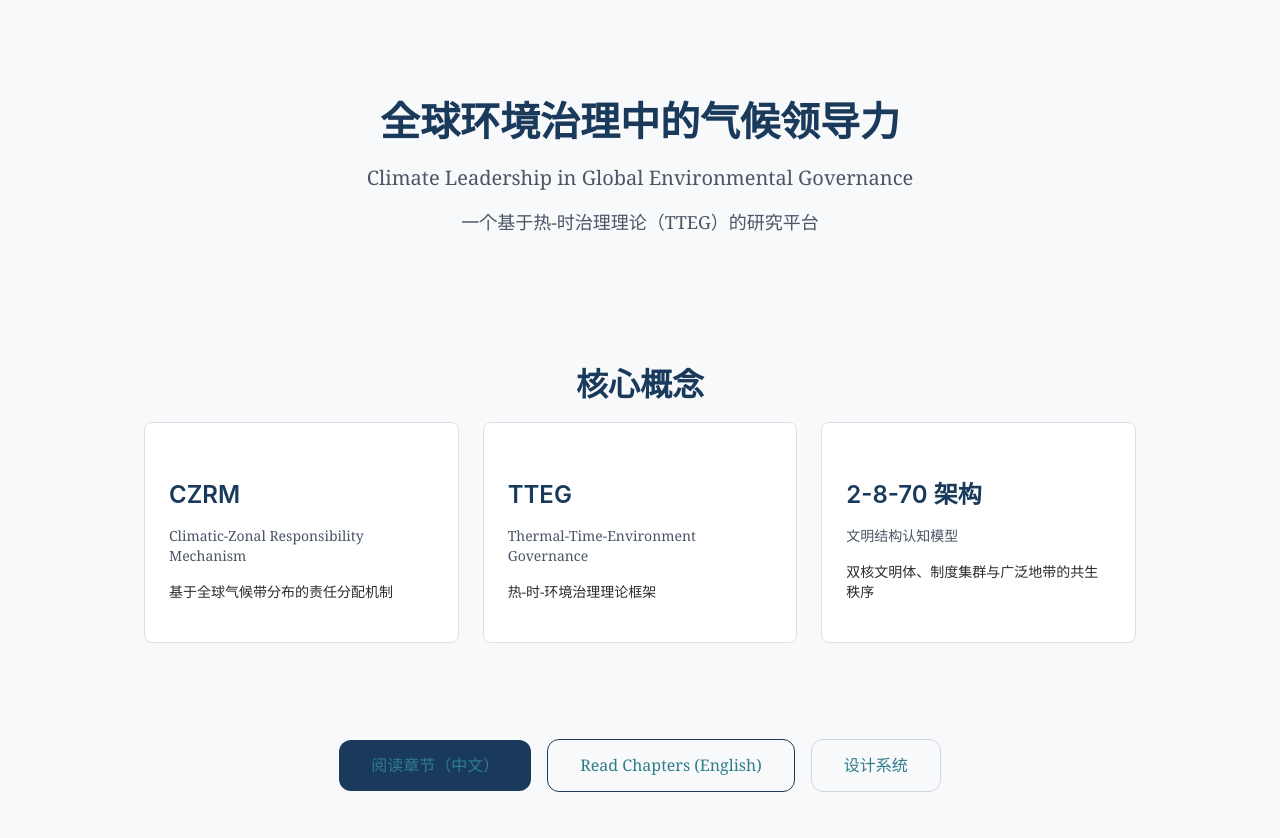
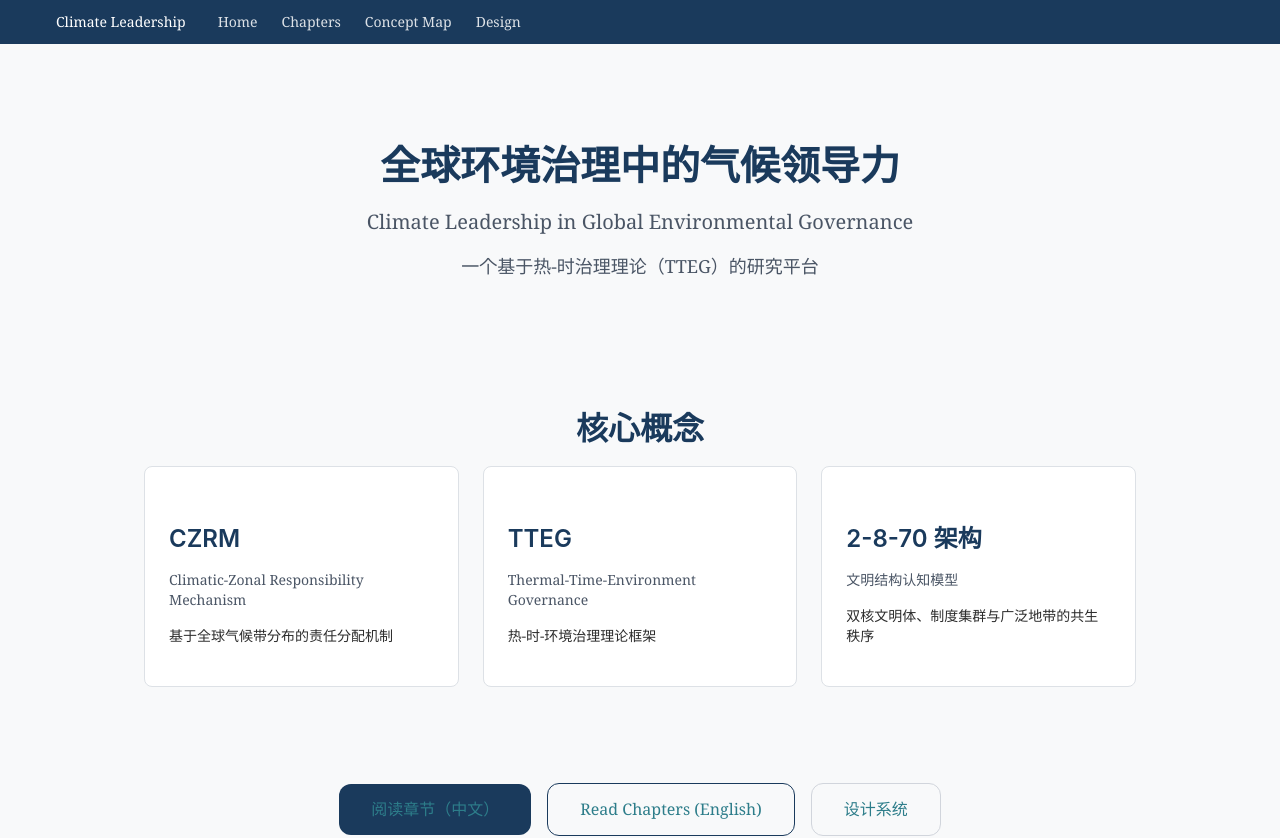
Before and after one commit to simon947161/climate-leadership, a Next.js app: page / in a window 1280 px wide. Shown: the top 838 px of the page. Built offline with nearby package versions, Linux system fonts and the light colour scheme.

Commit message:
Add site-wide navigation header with Home/Chapters/Concept Map/Design links

```diff
--- a/src/app/layout.tsx
+++ b/src/app/layout.tsx
@@ -1,5 +1,6 @@
 import type { Metadata } from "next";
 import { Geist, Geist_Mono } from "next/font/google";
+import Link from "next/link";
 import "./globals.css";
 import BuildInfo from "@/components/BuildInfo";
 
@@ -19,6 +20,13 @@ export const metadata: Metadata = {
   creator: "Design01",
 };
 
+const NAV_LINKS = [
+  { href: "/", label: "Home" },
+  { href: "/chapters/en", label: "Chapters" },
+  { href: "/concept-map", label: "Concept Map" },
+  { href: "/design-system", label: "Design" },
+];
+
 export default function RootLayout({
   children,
 }: Readonly<{
@@ -30,8 +38,47 @@ export default function RootLayout({
       className={`${geistSans.variable} ${geistMono.variable} h-full antialiased`}
     >
       <body className="min-h-full flex flex-col">
-        {children}
-        <footer className="mt-auto">
+        {/* Site Header */}
+        <header
+          style={{ background: "var(--color-primary)", color: "#fff" }}
+          className="flex-shrink-0"
+        >
+          <nav
+            className="mx-auto px-4"
+            style={{ maxWidth: "var(--page-max-width,1200px)" }}
+          >
+            <ul className="flex items-center gap-6 py-3 text-sm font-medium overflow-x-auto">
+              <li className="flex-shrink-0 mr-2">
+                <Link
+                  href="/"
+                  className="hover:opacity-80 transition-opacity"
+                  style={{ color: "#fff", fontFamily: "var(--font-heading,Georgia,serif)" }}
+                >
+                  Climate Leadership
+                </Link>
+              </li>
+              {NAV_LINKS.map((link) => (
+                <li key={link.href} className="flex-shrink-0">
+                  <Link
+                    href={link.href}
+                    className="hover:opacity-80 transition-opacity"
+                    style={{ color: "rgba(255,255,255,0.85)" }}
+                  >
+                    {link.label}
+                  </Link>
+                </li>
+              ))}
+            </ul>
+          </nav>
+        </header>
+
+        {/* Main Content */}
+        <main className="flex-1 flex flex-col">
+          {children}
+        </main>
+
+        {/* Footer */}
+        <footer className="mt-auto flex-shrink-0">
           <BuildInfo />
         </footer>
       </body>
```
